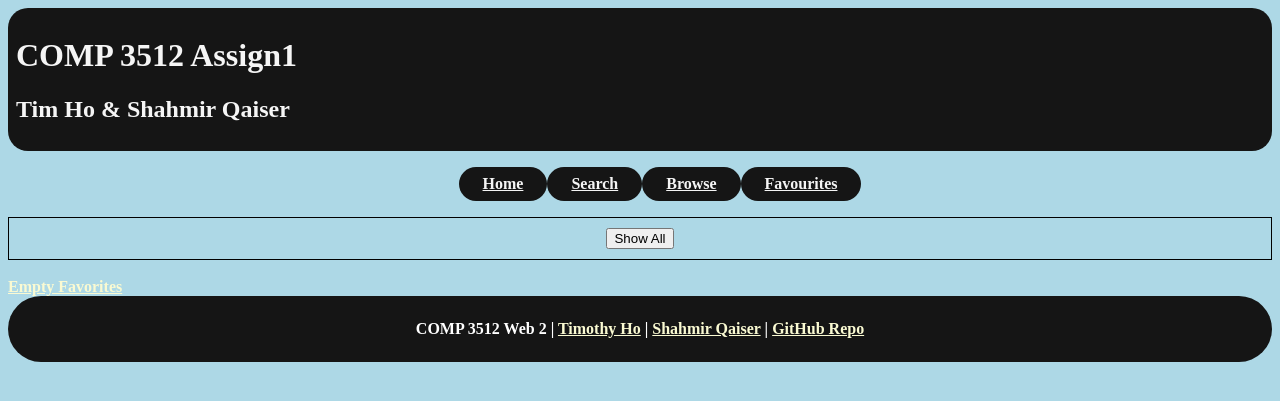
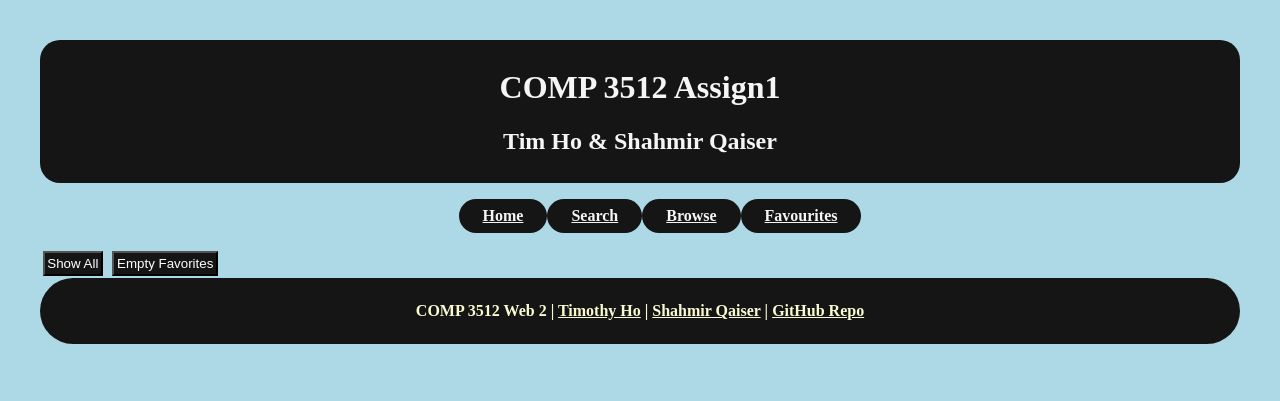
Before and after one commit to tho1341/asg1, a PHP site: page /view-fav.php in a window 1280 px wide. Shown: the top 401 px of the page. Run offline with PHP 8.4, Linux system fonts and the light colour scheme; the visitor is signed in with stand-in values (Sample User, id 1); data that the repository does not hold is empty.

Commit message:
almost finished css

```diff
--- a/tho1341/browse-results.php
+++ b/tho1341/browse-results.php
@@ -65,11 +65,14 @@
             </ul>
         </nav>
     </header>
+    <a href="browse-results.php"><button>Show All</button></a>
     <?php
         if (!($_SERVER['REQUEST_METHOD'] == 'POST')){
             $output = new listOutput();
             $music = $musicGateway->getAll();
+            echo'<table>';
             $output->listAll($music);
+            echo'</table>';
         }
         else if($music == 0){
             echo "No input. Please Enter Search Field";
@@ -79,9 +82,6 @@
             $output->listAll($music);
         }
     ?>
-    <form action="browse-results.php" method="post">
-    <input type="submit" value="Show All" name='showAll'>
-    </form>
     <footer class="foot">
         <p>
             COMP 3512 Web 2 |
--- a/tho1341/css/stylesheet.css
+++ b/tho1341/css/stylesheet.css
@@ -36,6 +36,8 @@
     color: whitesmoke;
     padding: 0.5em;
     border-radius:20px;
+    justify-content: center;
+    text-align: center;
 }
 .foot{
     background-color:var(--main-bg-color);
@@ -47,6 +49,8 @@
     text-align: center;
     padding:0.5em 1.5em;
     border-radius: 50px;
+    color: lightgoldenrodyellow;
+
 }
 .searchForm{
     width: 300px;
@@ -82,5 +86,22 @@
     font-weight: bold;
 }
 a{
-    color:lightgoldenrodyellow;
+    color: lightgoldenrodyellow;
   }
+  table, tr, td {
+    border: 1px solid;
+    padding: 0.2em;
+    margin: 0.2em;
+  }
+  table{
+    color: white;
+    margin-left: auto;
+    margin-right: auto;
+    background-color:var(--main-bg-color);
+  }
+  button{
+    margin: 0.2em;
+    padding: 0.2em;
+    background-color: var(--main-bg-color);
+    color: white;
+  }
--- a/tho1341/page-helper.php
+++ b/tho1341/page-helper.php
@@ -2,7 +2,15 @@
 class listOutput{
     //browse page outputs
     function listAll($music){
+        echo '<tr>';
+            echo'<th>Title</th>';
+            echo'<th>Artist</th>';
+            echo'<th>Year</th>';
+            echo'<th>Genre</th>';
+            echo'<th>Popularity</th>';
+        echo'</tr>';
         foreach($music as $row){
+
             echo '<tr>';
             echo '<td>'. '<a href="single-page.php?song_id='. $row['song_id'] . '">' . $row['title'] . '</a></td>';
                 echo '<td>'. $row['artist_name'] .'</td>';
@@ -11,12 +19,19 @@
                 echo '<td>'. $row['popularity'] .'</td>';
             echo '<td>'. '<a href="addToFav.php?song_id='. $row['song_id'] . '">Add to Favourites' . '</a></td>';
             echo '<td>'. '<a href="single-page.php?song_id='. $row['song_id'] . '">View' . '</a></td>';
-            echo "<tr>";
-            echo "<br>";
+            echo "</tr>";
         }
     }
     function listAllRemove($music){
+        echo '<tr>';
+            echo'<th>Title</th>';
+            echo'<th>Artist</th>';
+            echo'<th>Year</th>';
+            echo'<th>Genre</th>';
+            echo'<th>Popularity</th>';
+        echo'</tr>';
         foreach($music as $row){
+
             echo '<tr>';
             echo '<td>'. '<a href="single-page.php?song_id='. $row['song_id'] . '">' . $row['title'] . '</a></td>';
                 echo '<td>'. $row['artist_name'] .'</td>';
@@ -25,8 +40,7 @@
                 echo '<td>'. $row['popularity'] .'</td>';
             echo '<td>'. '<a href="removeFromFav.php?song_id='. $row['song_id'] . '">Remove' . '</a></td>';
             echo '<td>'. '<a href="single-page.php?song_id='. $row['song_id'] . '">View' . '</a></td>';
-            echo "<tr>";
-            echo "<br>";
+            echo "</tr>";
         }
     }
     function outputGenre($music){
--- a/tho1341/view-fav.php
+++ b/tho1341/view-fav.php
@@ -15,6 +15,7 @@
 <head>
     <meta charset="UTF-8">
     <link rel="stylesheet" href="css/stylesheet.css">
+    <link rel="stylesheet" href="css/grid.css">
     <title>view-fav</title>
 </head>
 <body>
@@ -32,19 +33,16 @@
             </ul>
         </nav>
     </header>
+        <a href="browse-results.php"><button>Show All</button></a>
+        <a href="emptyFavorites.php"><button>Empty Favorites</button></a>
 <?php
         foreach ($favorites as $fav){
+            echo'<table>';
             $favSongs = $musicGateway -> getByIDFav($fav);
             $outputFavSongs = $output -> listAllRemove($favSongs);
+            echo'</table>';
         }
-
 ?>
-    <form action="browse-results.php" method="post">
-    <input type="submit" value="Show All" name='showAll'>
-    </form>
-        <br>
-        <a href="emptyFavorites.php">Empty Favorites</a>
-        <br>
         <footer class="foot">
         <p>
             COMP 3512 Web 2 |
```
